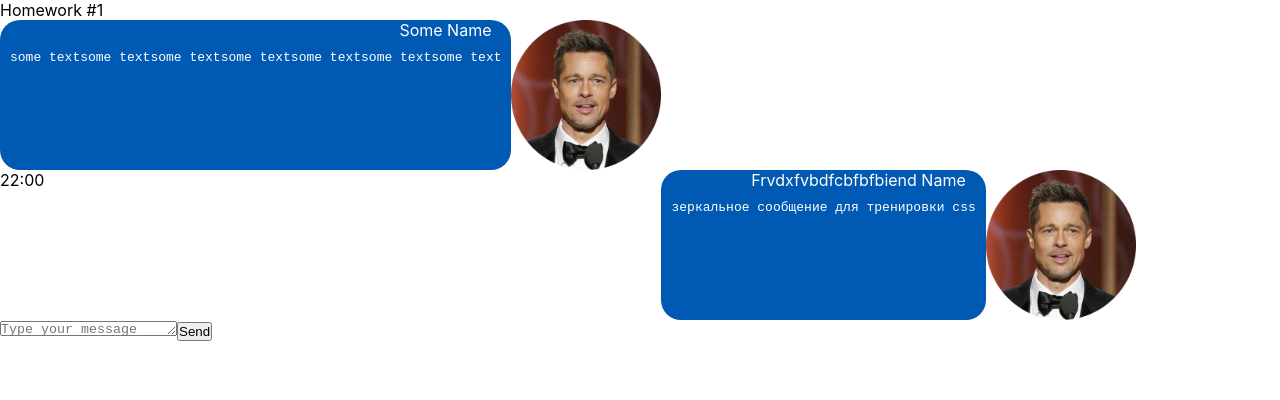
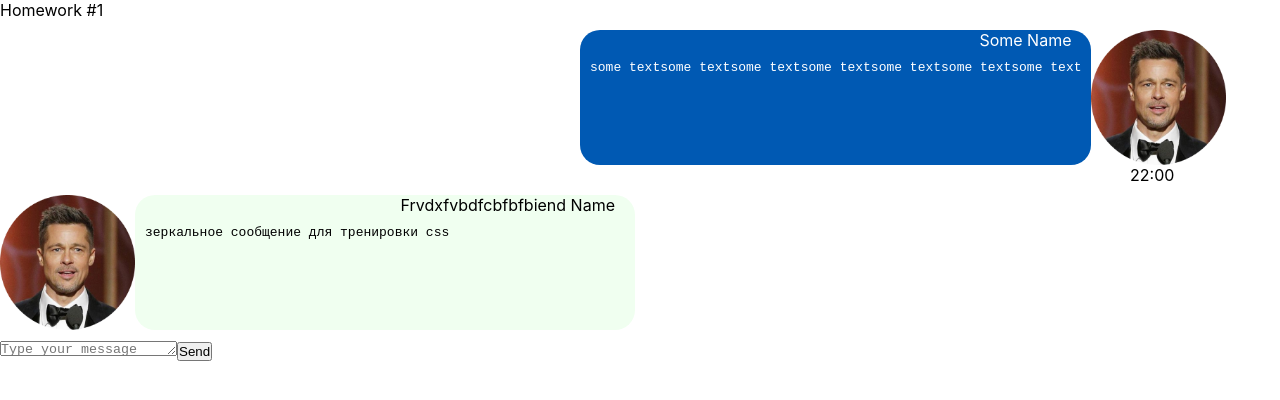
Before and after one commit to Vlad06091992/HWS2, a React (Create React App) app: page /#/pre-junior in a window 1280 px wide. Shown: the top 400 px of the page. Built offline with nearby package versions, Linux system fonts and the light colour scheme.

Commit message:
edit homework 07.10.22 19.52

```diff
--- a/src/s2-homeworks/hw01/friend-message/FriendMessage.module.css
+++ b/src/s2-homeworks/hw01/friend-message/FriendMessage.module.css
@@ -1,25 +1,29 @@
 .friendMessage {
-    order: 0;
-    display: inline-block;
+    margin: 10px 0;
+    order: 1;
+    display: block;
     margin-left: auto;
     /*text-align: end;*/
+
 }
 
 .friendImageAndText {
     display: flex;
     margin-left: auto;
+
 }
 
 .friendImageAndText img {
-    order: 1;
-    max-width: 150px;
+    order: 0;
+    max-width: 135px;
     height: auto;
 }
 
 .friendText {
-    background: #0059b3;
+    background: honeydew;
     border-radius: 20px;
-    color: white;
+    color: black;
+    min-width: 500px
 }
 
 .friendText:after {
--- a/src/s2-homeworks/hw01/message/Message.module.css
+++ b/src/s2-homeworks/hw01/message/Message.module.css
@@ -1,19 +1,22 @@
 .message {
+    margin: 10px 0;
     order: 0;
-display: inline-block;
+    display: block;
     margin-left: auto;
-    /*text-align: end;*/
+    width: 700px
 }
 
 
 .imageAndText {
+    text-align: end;
     display: flex;
     margin-left: auto;
+
 }
 
 .imageAndText img {
     order: 1;
-    max-width: 150px;
+    max-width: 135px;
     height: auto;
 }
 
@@ -21,6 +24,7 @@ display: inline-block;
     background: #0059b3;
     border-radius: 20px;
     color: white;
+    min-width: 500px
 }
 
 .text:after {
@@ -28,15 +32,15 @@ display: inline-block;
 }
 
 .name {
-   text-align: end;
+    text-align: end;
     position: relative;
     right: 20px;
 }
 
 .messageText {
-margin: 10px
+    margin: 10px
 }
 
 .time {
-
+margin-left: 550px;
 }
```
